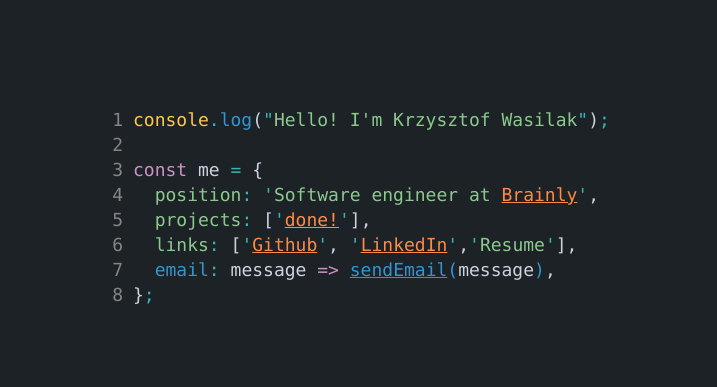
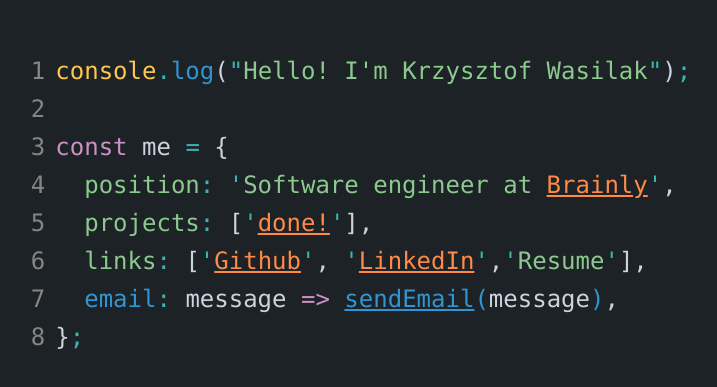
Before and after one commit to wasilakkf/wasilakkf.github.io, a plain HTML site: page index.html in a window 1280 px wide. Shown: the part 191-578 px from the top of the page, without its empty margins (279-996 px from the left). Drawn offline with Linux system fonts and the light colour scheme.

Commit message:
Better font sizes

```diff
--- a/style.css
+++ b/style.css
@@ -25,21 +25,35 @@ body {
   font-size: 1rem;
 }
 
+.line {
+  display: flex;
+  margin-bottom: 4px;
+}
+
 @media screen and (min-width: 500px) {
     .code {
-      font-size: 1.4rem;
+      font-size: 1.6rem;
     }
 }
 
 @media screen and (min-width: 768px) {
   .code {
-    font-size: 1.8rem;
+    font-size: 2rem;
+  }
+
+  .line {
+    margin-bottom: 8px;
   }
 }
 
-.line {
-  display: flex;
-  margin-bottom: 4px;
+@media screen and (min-width: 1024px) {
+  .code {
+    font-size: 2.4rem;
+  }
+
+  .line {
+    margin-bottom: 10px;
+  }
 }
 
 .line__number {
```
